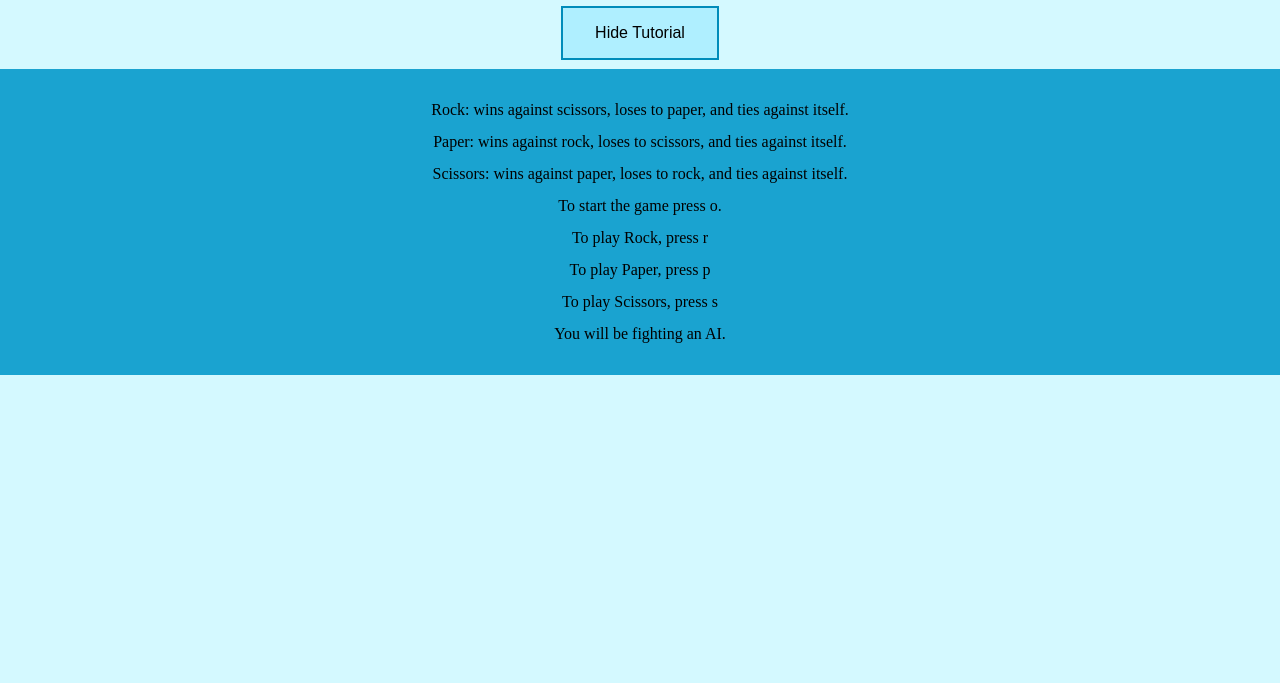
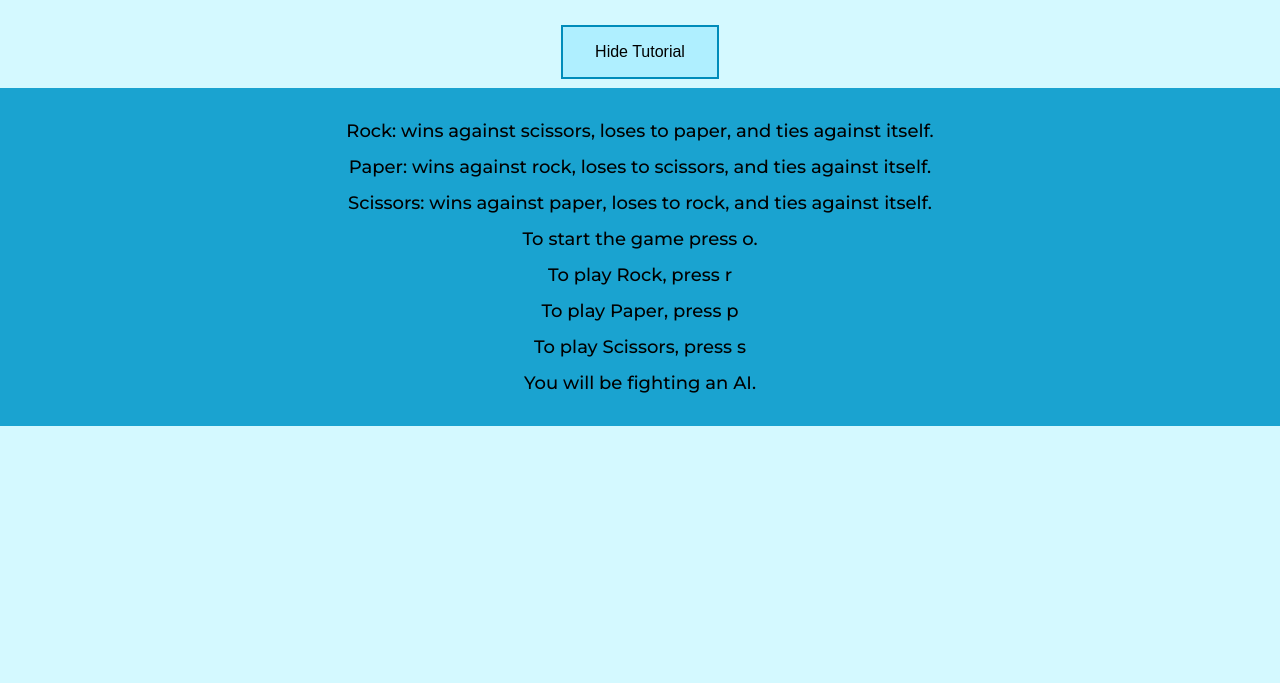
Before and after one commit to dongh6179/rps, a plain HTML site: page index.html in a window 1280 px wide. Shown: the part 117-800 px from the top of the page. Drawn offline with Linux system fonts and the light colour scheme.

Commit message:
added font family from google

```diff
--- a/index.html
+++ b/index.html
@@ -6,6 +6,9 @@
     <meta http-equiv="X-UA-Compatible" content="IE=edge">
     <meta name="viewport" content="width=device-width, initial-scale=1.0">
     <link rel="stylesheet" href="style.css">
+    <link rel="preconnect" href="https://fonts.googleapis.com">
+    <link rel="preconnect" href="https://fonts.gstatic.com" crossorigin>
+    <link href="https://fonts.googleapis.com/css2?family=Montserrat:wght@500&display=swap" rel="stylesheet">
     <title>rps</title>
 </head>
 
--- a/style.css
+++ b/style.css
@@ -20,6 +20,8 @@ body{
     margin-right: auto;
     text-align: center;
     background-color:rgb(212, 249, 255);
+    font-size:18px;
+    font-family: 'Montserrat', sans-serif;
 }
 
 #tutorial {
```
